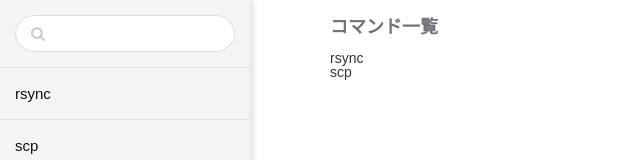
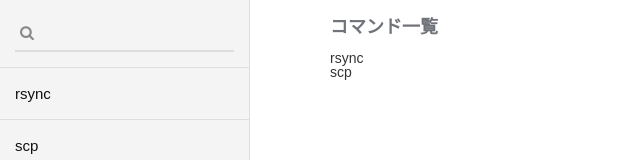
Before and after one commit to hogesuke/linux-command-generator, an Angular app: page /commands in a window 1280 px wide. Shown: the top 160 px of the page, without its empty margins (0-640 px from the left). Built offline with nearby package versions, Linux system fonts and the light colour scheme.

Commit message:
検索ボックスのstyleを修正

```diff
--- a/src/app/side-menu/side-menu.component.scss
+++ b/src/app/side-menu/side-menu.component.scss
@@ -4,7 +4,7 @@
   width: 250px;
   background-color: #F4F4F5;
   box-sizing: border-box;
-  box-shadow: 3px 0 6px 0 #e0e0e0;
+  border-right: solid 1px #e1dee1;
 
   ul li {
     padding: 18px 15px;
@@ -28,19 +28,22 @@
 
     input {
       width: 100%;
-      padding: 10px 15px;
-      border: solid 1px #ddd;
-      border-radius: 9% / 50%;
+      padding: 10px 5px;
+      background-color: transparent;
+      border: none;
+      border-bottom: solid 2px #ddd;
       font-size: 15px;
       box-sizing: border-box;
+      transition: border-bottom-color 0.3s ease;
 
       &:focus {
         outline: 0;
+        border-bottom-color: #ffb14a;
       }
 
       &::placeholder {
         font-weight: 100;
-        color: #ccc;
+        color: #888;
       }
     }
   }
```
